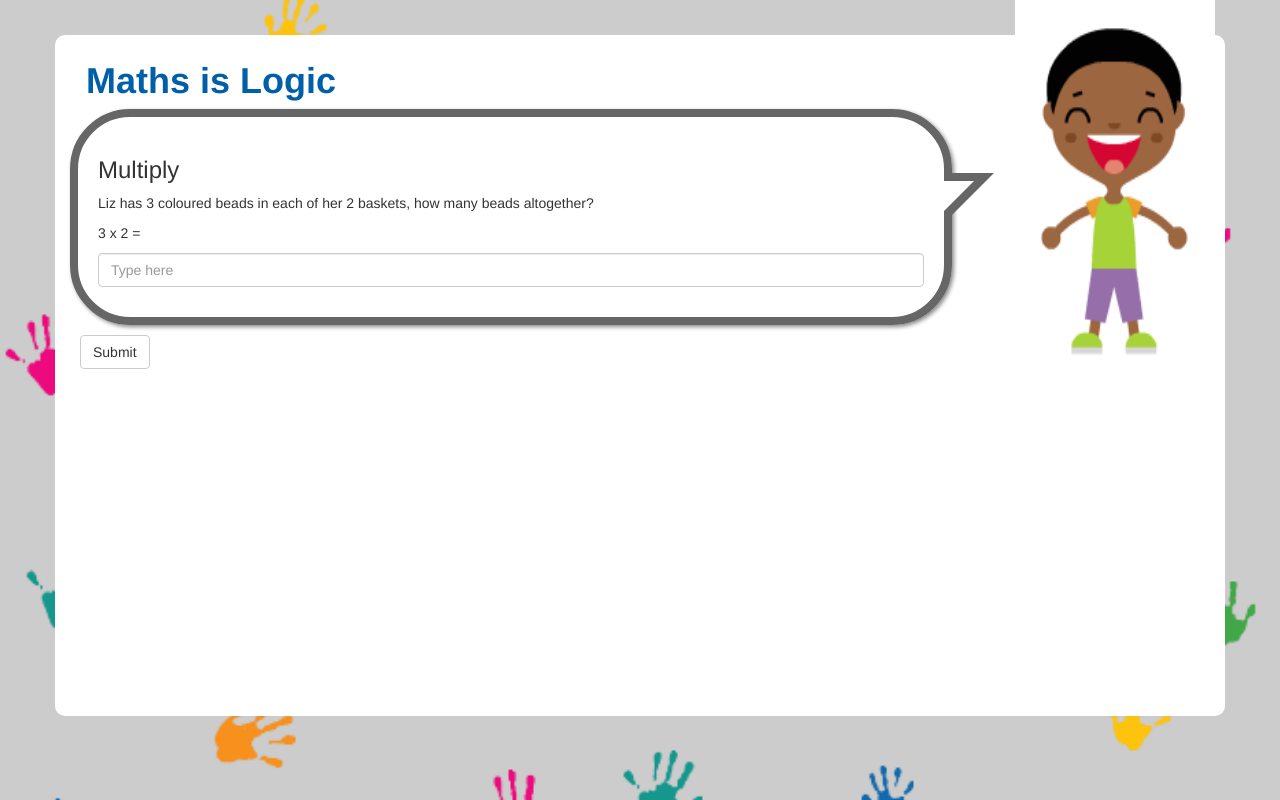
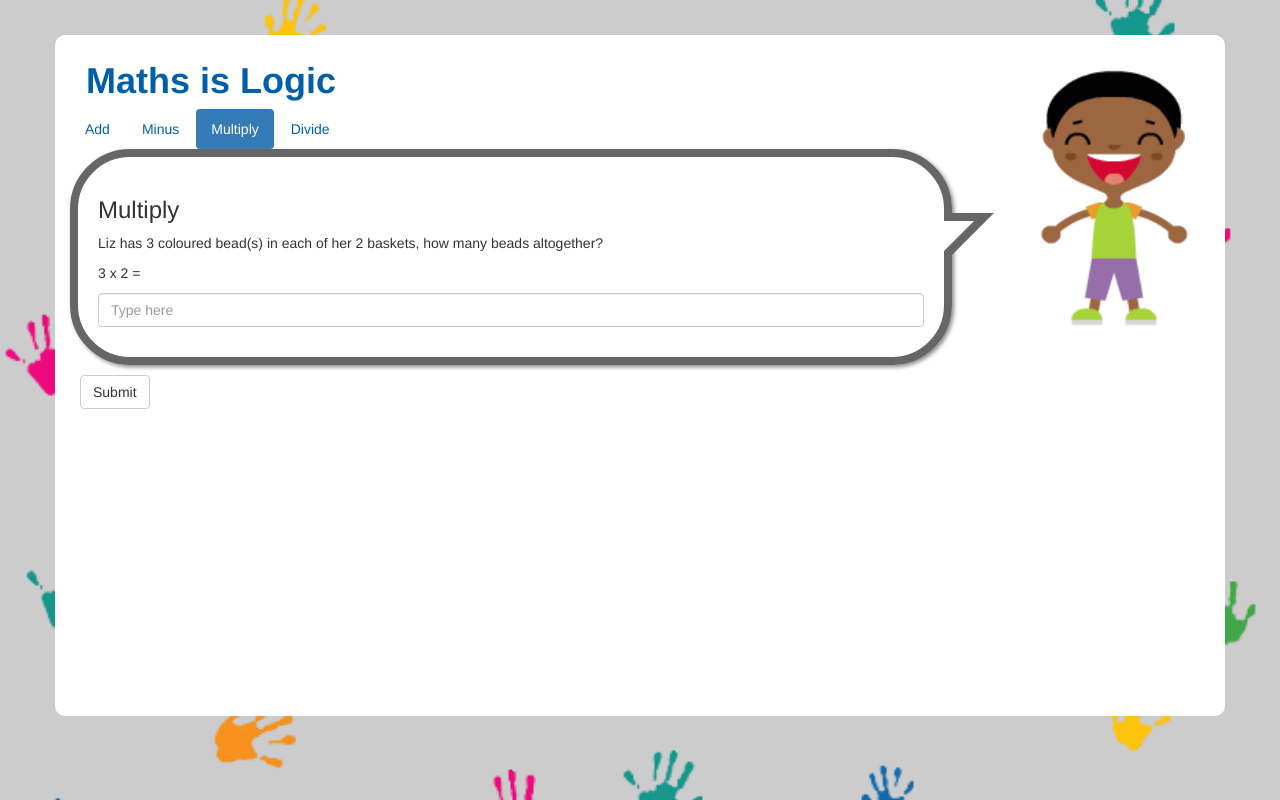
Before and after one commit to andie5/andie5.github.io, a plain HTML site: page multiply.html in a window 1280 px wide. Drawn offline with nearby package versions, Linux system fonts and the light colour scheme.

Commit message:
Updated the main page to index.html

```diff
--- a/calculate.js
+++ b/calculate.js
@@ -20,53 +20,63 @@
 	randomQuNum = Math.floor(Math.random()*10);
 
 	// Set up the questions
-	addQuestions = ["Ben has "+number1+" counters and Tilly has "+number2+" counters, how many are counters altogether?",
-	"David and Liz have "+number1+" coloured beads and "+number2+" coloured beads, how many beads altogether?",
-	"Mary has "+number1+" earrings and Tina has "+number2+" earrings, what is the total number of earrings?",
-	"Robert and Albert have "+number1+" coloured stickers and "+number2+" coloured stickers, how many coloured stickers altogether?",
+	prepareQuestions();
+
+	//Set the hint images to blank
+	document.getElementById("helpImage1").innerHTML = "";
+	document.getElementById("helpImage2").innerHTML = "";
+
+}
+
+//Prepare the array of questions
+function prepareQuestions(){
+	addQuestions = ["Ben has "+number1+" counter(s) and Tilly has "+number2+" counter(s), how many are counters altogether?",
+	"David and Liz have "+number1+" coloured bead(s) and "+number2+" coloured bead(s), how many beads altogether?",
+	"Mary has "+number1+" earring(s) and Tina has "+number2+" earring(s), what is the total number of earrings?",
+	"Robert and Albert have "+number1+" coloured sticker(s) and "+number2+" coloured sticker(s), how many coloured stickers altogether?",
 	"David has "+number1+" mixed fruit and Liz has "+number2+" mixed fruit, what is the total number of mixed fruit?",
-	"Tino and Rita have "+number1+" beans and "+number2+" beans, how many beans altogether?",
-	"Thuli has "+number1+" jelly beans and Ariko has "+number2+" jelly beans, what is the total number of jelly beans?",
-	"Tandana has "+number1+" balls and Flora has balls, how many balls?",
-	"Marie has "+number1+" magnets and Lewis has magnets, what is the total number of magnets?",
-	"Fiona has "+number1+" coloured rocks and Daniel has "+number2+" coloured rocks, what is the total number of coloured rocks?"
+	"Tino and Rita have "+number1+" bean(s) and "+number2+" bean(s), how many beans altogether?",
+	"Thuli has "+number1+" jelly bean(s) and Ariko has "+number2+" jelly bean(s), what is the total number of jelly beans?",
+	"Tandana has "+number1+" ball(s) and Flora has ball(s), how many balls?",
+	"Marie has "+number1+" magnet(s) and Lewis has magnet(s), what is the total number of magnets?",
+	"Fiona has "+number1+" coloured rock(s) and Daniel has "+number2+" coloured rock(s), what is the total number of coloured rocks?"
 	];
 
-	minusQuestions = ["Ben has "+number1+" counters and gives Tilly "+number2+" counters, how many are counters does Ben now have?",
-	"Emmanuel has "+number1+" coloured beads and drops "+number2+" coloured beads, how many beads does David have left?",
-	"Mary has "+number1+" earrings and puts "+number2+" earrings in a box, how many earrings are left?",
-	"Robert had "+number1+" coloured stickers but haas lost "+number2+" coloured stickers, how many coloured stickers does Robert have left?",
+	minusQuestions = ["Ben has "+number1+" counter(s) and gives Tilly "+number2+" counter(s), how many are counters does Ben now have?",
+	"Emmanuel has "+number1+" coloured bead(s) and drops "+number2+" coloured bead(s), how many beads does David have left?",
+	"Mary has "+number1+" earring(s) and puts "+number2+" earring(s) in a box, how many earrings are left?",
+	"Robert had "+number1+" coloured sticker(s) but has lost "+number2+" coloured sticker(s), how many coloured stickers does Robert have left?",
 	"David has "+number1+" pieces of mixed fruit and eats "+number2+", how many does David have left?",
-	"Tino has "+number1+" beans and has eaten "+number2+" beans, how many beans does Tino have left to eat?",
-	"Thuli has "+number1+" jelly beans has given Ariko "+number2+" jelly beans, how many jelly beans does Thuli have now?",
-	"Tandana has "+number1+" balls and has left "+number2+" balls in the shed, how many balls does Tandana have to play with?",
-	"Marie has "+number1+" magnets and gives Lewis "+number2+" magnets, how many magnets does Marie have?",
-	"Fiona has collected "+number1+" coloured rocks but left "+number2+" coloured rocks behind, how many coloured rocks does Fiona have?"
+	"Tino has "+number1+" bean(s) and has eaten "+number2+" beans, how many bean(s) does Tino have left to eat?",
+	"Thuli has "+number1+" jelly bean(s) has given Ariko "+number2+" jelly bean(s), how many jelly beans does Thuli have now?",
+	"Tandana has "+number1+" ball(s) and has left "+number2+" ball(s) in the shed, how many balls does Tandana have to play with?",
+	"Marie has "+number1+" magnet(s) and gives Lewis "+number2+" magnet(s), how many magnets does Marie have?",
+	"Fiona has collected "+number1+" coloured rock(s) but left "+number2+" coloured rock(s) behind, how many coloured rocks does Fiona have?"
 	];
 
-	multiplyQuestions = ["Ben has "+number1+" counters in every tin. There are "+number2+" tins. How many are counters altogether?",
-	"Liz has "+number1+" coloured beads in each of her "+number2+" baskets, how many beads altogether?",
-	"Mary has "+number1+" earrings in each box. There are "+number2+" boxes. What is the total number of earrings?",
-	"Albert has "+number1+" coloured stickers on every page of his book. There are "+number2+" pages. How many coloured stickers altogether?",
-	"Timothy has "+number2+" mixed fruit in every bowl. There are "+number2+" bowls. How much mixed fruit altogether",
-	"Tino has "+number1+" beans in every packet. There are "+number2+" packets. How many beans altogether?",
-	"Thuli has "+number1+" jelly beans in each bag. There are "+number2+" bags. what is the total number of jelly beans?",
-	"Tandana has "+number1+" balls in each basket. There are "+number2+" baskets. How many balls altogether?",
-	"Marie has "+number1+" magnets in each drawer. There are "+number2+" drawers. How many drawers altogether?",
-	"Fiona has "+number1+" coloured rocks in each box. There are "+number2+" boxes. How many coloured rocks altogether?"
+	multiplyQuestions = ["Ben has "+number1+" counter(s) in every tin. There are "+number2+" tin(s). How many are counters altogether?",
+	"Liz has "+number1+" coloured bead(s) in each of her "+number2+" baskets, how many beads altogether?",
+	"Mary has "+number1+" earring(s) in each box. There are "+number2+" boxe(s). What is the total number of earrings?",
+	"Albert has "+number1+" coloured sticker(s) on every page of his book. There are "+number2+" page(s). How many coloured stickers altogether?",
+	"Timothy has "+number2+" mixed fruit in every bowl. There are "+number2+" bowl(s). How much mixed fruit altogether",
+	"Tino has "+number1+" bean(s) in every packet. There are "+number2+" packet(s). How many beans altogether?",
+	"Thuli has "+number1+" jelly bean(s) in each bag. There are "+number2+" bags(s). what is the total number of jelly beans?",
+	"Tandana has "+number1+" ball(s) in each basket. There are "+number2+" basket(s). How many balls altogether?",
+	"Marie has "+number1+" magnet(s) in each drawer. There are "+number2+" drawer(s). How many drawers altogether?",
+	"Fiona has "+number1+" coloured rock(s) in each box. There are "+number2+" boxes. How many coloured rocks altogether?"
 	];
 
 
-	divideQuestions = ["Ben has "+number1+" counters and "+number2+" friends, if Ben shares the counters equally how many can each of them have? There may be some left over.",
-	"David has "+number1+" coloured beads and "+number2+" boxes, if David shares the beads equally how many in each box? There may be some left over.",
-	"Mary has "+number1+" earrings and wants to share them equally with her "+number2+" sisters, how many does each sister get? There may be some left over.",
-	"Pearl has "+number1+" coloured stickers and wants to put the same number of stickers on "+number2+" books, how many stickers on each book? There may be some left over.",
+	divideQuestions = ["Ben has "+number1+" counter(s) and "+number2+" friends, if Ben shares the counter(s) equally how many can each of them have? There may be some left over.",
+	"David has "+number1+" coloured bead(s) and "+number2+" boxes, if David shares the bead(s) equally how many in each box? There may be some left over.",
+	"Mary has "+number1+" earring(s) and wants to share them equally with her "+number2+" sister(s), how many does each sister get? There may be some left over.",
+	"Pearl has "+number1+" coloured sticker(s) and wants to put the same number of stickers on "+number2+" books(s), how many stickers on each book? There may be some left over.",
 	"David has "+number1+" mixed fruit and "+number2+" friends, if David shares the mixed fruit equally how many can each of them have? There may be some left over that David can eat.",
-	"Rita havs "+number1+" beans and "+number2+" boxes. If Rita shares the beans equally how many in each box? There may be some left over.",
-	"Thuli has "+number1+" jelly beans and "+number2+" brothers, if Thuli shares the beans equally how many can each of them have? There may be some left over.",
-	"Tandana has "+number1+" balls and "+number2+" baskets. If Tandana puts the same number of in each basket, how many balls in each basket? There may be some left over.",
-	"Marie has "+number1+" magnets and "+number2+" fridges. If Marie puts the same number of magnets on each fridge, how many magnets are on each fridge? There may be some left over.",
-	"Fiona has "+number1+" coloured rocks and "+number2+" bags. If Fiona puts the same number of coloured rocks in each bag, how many coloured rocks are in each bag? There may be some left over.",,
+	"Rita havs "+number1+" bean(s) and "+number2+" boxes. If Rita shares the bean(s) equally how many in each box? There may be some left over.",
+	"Thuli has "+number1+" jelly bean(s) and "+number2+" brother(s), if Thuli shares the bean(s) equally how many can each of them have? There may be some left over.",
+	"Tandana has "+number1+" ball(s) and "+number2+" basket(s). If Tandana puts the same number of in each basket, how many balls in each basket? There may be some left over.",
+	"Marie has "+number1+" magnet(s) and "+number2+" fridge(s). If Marie puts the same number of magnet(s) on each fridge, how many magnets are on each fridge? There may be some left over.",
+	"Fiona has "+number1+" coloured rock(s) and "+number2+" bags. If Fiona puts the same number of coloured rock(s) in each bag, how many coloured rocks are in each bag? There may be some left over.",,
 	];
 }
 
@@ -92,10 +102,6 @@
 	document.getElementById("number1_sum").innerHTML = number1;
 	document.getElementById("number2_sum").innerHTML = number2;
 	document.getElementById("operator").innerHTML = operator;
-
-	// document.getElementById("number1").innerHTML = number1;
-	// document.getElementById("number2").innerHTML = number2;
-
 	document.getElementById("question").innerHTML = question;
 };
 
@@ -104,7 +110,7 @@
 2- Create a handle on the submit answer button
 3- Do the calculation, then call the function to check the user's answer*/
 function add(){
-	setPageNumbers("+");
+	+setPageNumbers("+");
 
 	var answer = document.getElementById("submitAns");
 	var correctAns = number1 + number2;
@@ -131,12 +137,12 @@
 
 	var answer = document.getElementById("submitAns");
 	answer.onclick =  function() {
-
 		var userAns = document.getElementById("answer").value;
 		var correctAns = number1 - number2;
 
 		checkUserAnswer("minus", userAns, correctAns);
 	}
+	questionHelp();
 };
 
 
@@ -232,10 +238,7 @@
 {
 	var hint = document.getElementById("help");
 
-
-	//
 	hint.onclick =  function() {
-		//for(var i=0; i<number1; i++){
 		var counter="";
 		var counter2="";
 		var imageSrc = '<img src="http://images.clipartpanda.com/apple-clipart-apple5.png" alt="Apple image" width="20" height="40" />'
@@ -248,8 +251,6 @@
 		document.getElementById("helpImage1").innerHTML = counter;
 		document.getElementById("helpImage2").innerHTML = counter2;
 	}
-
-
 }
 
 // Call the generate the random numbers as soon as the page is open
--- a/stylesheet.css
+++ b/stylesheet.css
@@ -170,7 +170,7 @@
 	position: absolute;
 	padding: 10px 10px 10px 10px;
 	float: left;
-	top: -50px;
+	top: 0px;
 	right: 0px;
 }
 
```
Also changed, not shown: add.html (+13 -7 lines), divide.html (+9 -3 lines), minus.html (+2 -2 lines), multiply.html (+9 -3 lines).
